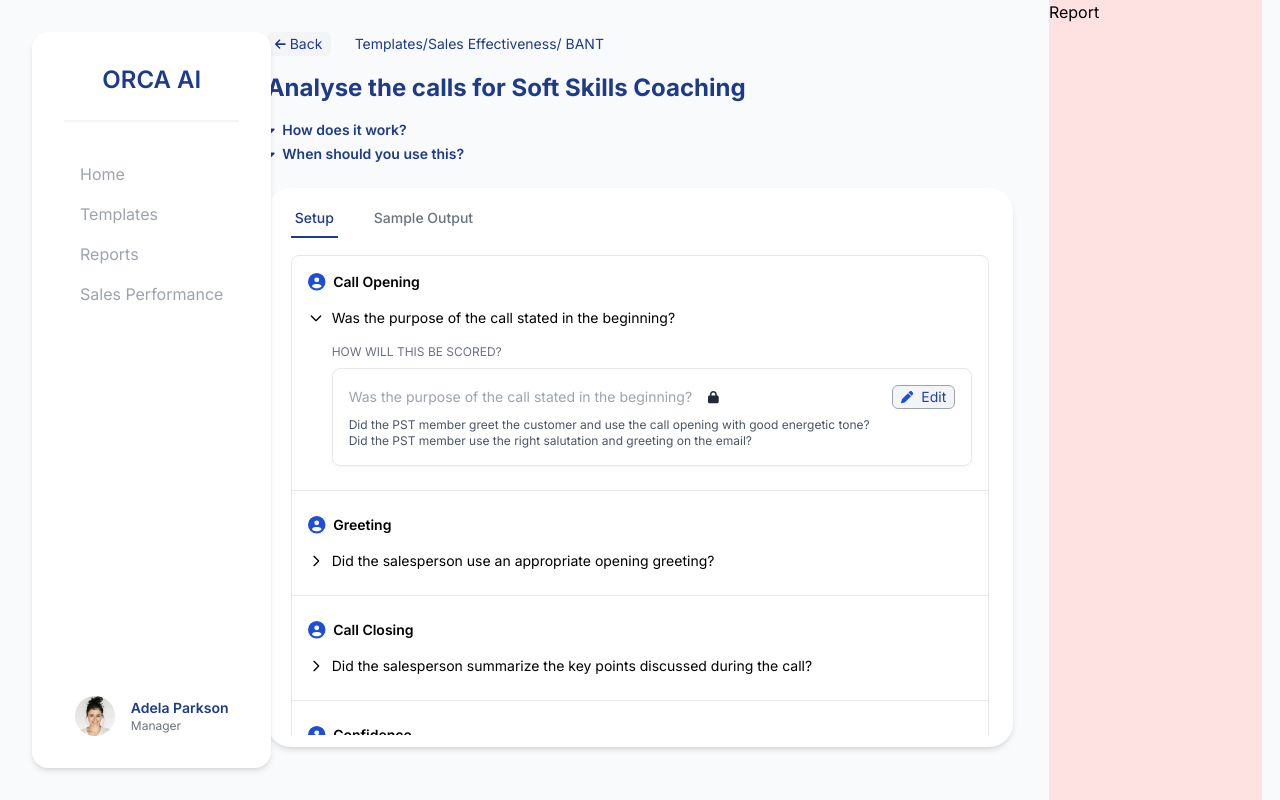
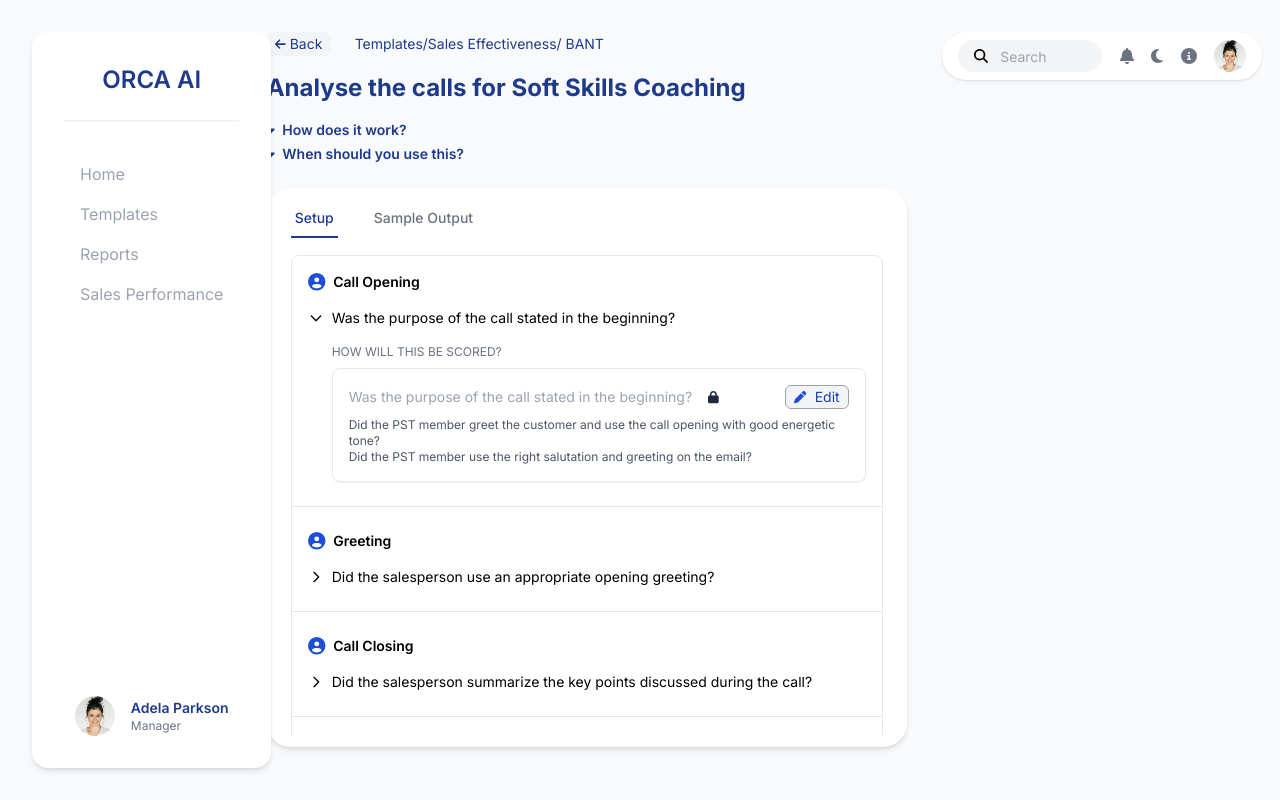
Before and after one commit to Aayushi-Agrwal/Orca.ai-assignment, a Next.js app: page / in a window 1280 px wide. Built offline with nearby package versions, Linux system fonts and the light colour scheme.

Commit message:
feat: profil navbar

```diff
--- /dev/null
+++ b/app/_components/Navbar.tsx
@@ -0,0 +1,39 @@
+import Image from "next/image";
+import {
+  faBell,
+  faCircleInfo,
+  faMoon,
+  faSearch,
+  faSun,
+} from "@fortawesome/free-solid-svg-icons";
+import { FontAwesomeIcon } from "@fortawesome/react-fontawesome";
+
+const Navbar = ({ imageSrc }: { imageSrc: string }) => {
+  return (
+    <div className="flex items-center justify-between bg-white px-4 py-2 shadow rounded-3xl ">
+      <div className="flex items-center bg-gray-100 px-2 py-1 rounded-full w-1/2">
+        <FontAwesomeIcon icon={faSearch} size="sm" className="ml-2 mr-3" />
+        <input
+          type="text"
+          placeholder="Search"
+          className="bg-transparent focus:outline-none text-gray-500 placeholder:text-sm"
+        />
+      </div>
+      <FontAwesomeIcon icon={faBell} className="text-gray-500" />
+      <FontAwesomeIcon icon={faMoon} className="text-gray-500" />
+      <FontAwesomeIcon icon={faCircleInfo} className="text-gray-500" />
+      <div className="relative w-8 h-8">
+        <Image
+          className="rounded-full"
+          src={imageSrc}
+          alt="User's picture"
+          layout="fill"
+          objectFit="cover"
+        />
+      </div>
+    </div>
+    // </div>
+  );
+};
+
+export default Navbar;
--- a/app/_layouts/Dashboard.tsx
+++ b/app/_layouts/Dashboard.tsx
@@ -4,7 +4,6 @@ import Dropdown from "../_components/Dropdown";
 import Tab from "../_components/Tabs";
 import { faCaretDown, faLock, faPen } from "@fortawesome/free-solid-svg-icons";
 import { FontAwesomeIcon } from "@fortawesome/react-fontawesome";
-import { faPlay } from "@fortawesome/free-solid-svg-icons/faPlay";
 
 function Dashboard() {
   const content = [
@@ -102,7 +101,7 @@ function Dashboard() {
   ];
 
   return (
-    <div className="w-7/12 mt-8">
+    <div className="w-1/2 mt-8">
       <BackButton />
       <h1 className="text-2xl font-bold my-4 text-blue-900">
         Analyse the calls for Soft Skills Coaching
--- a/app/_layouts/Report.tsx
+++ b/app/_layouts/Report.tsx
@@ -1,5 +1,12 @@
+import Navbar from "../_components/Navbar";
+import UserCard from "../_components/User";
+
 function Report() {
-  return <div className="w-1/6 bg-red-100">Report</div>;
+  return (
+    <div className="w-3/12 mt-8">
+      <Navbar imageSrc="/profilepic.jpg" />
+    </div>
+  );
 }
 
 export default Report;
```
